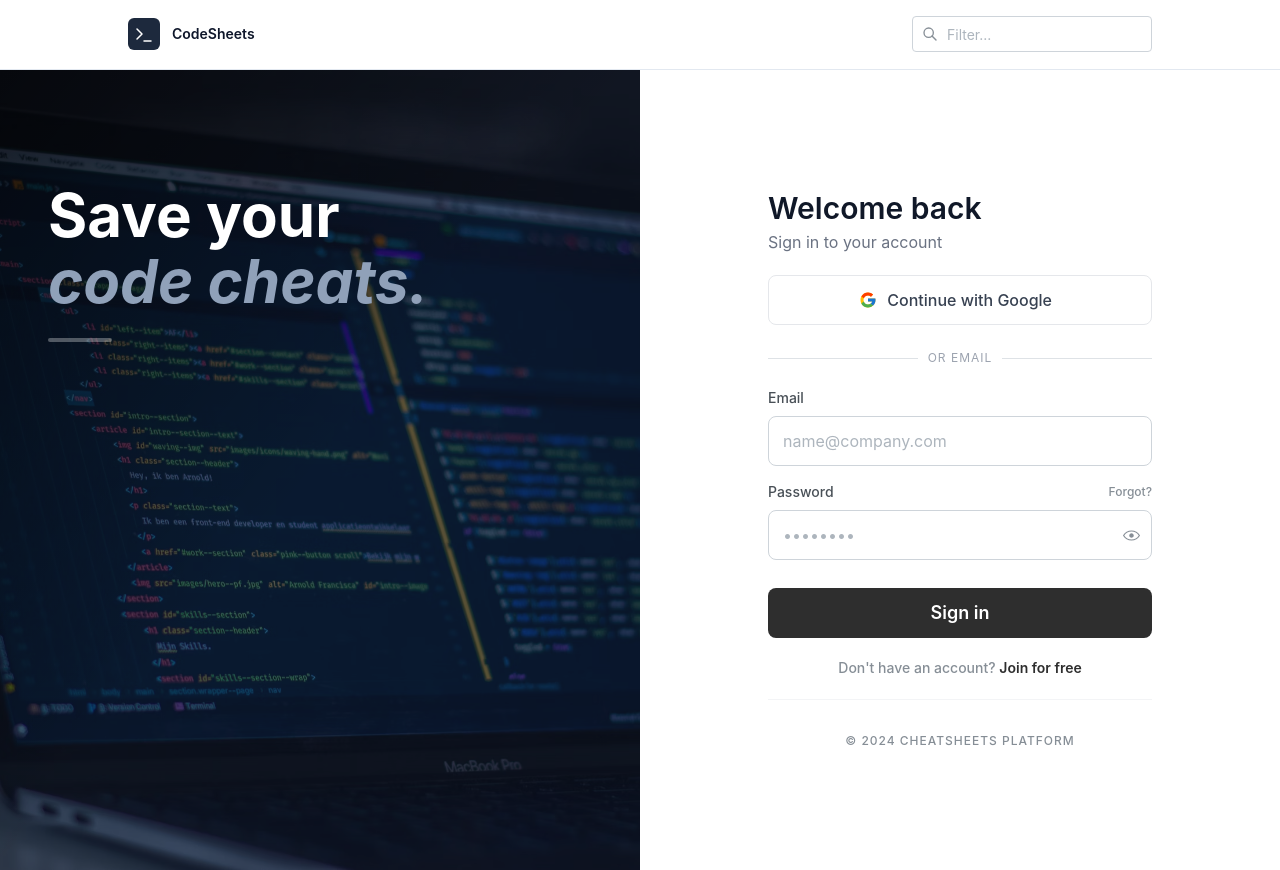
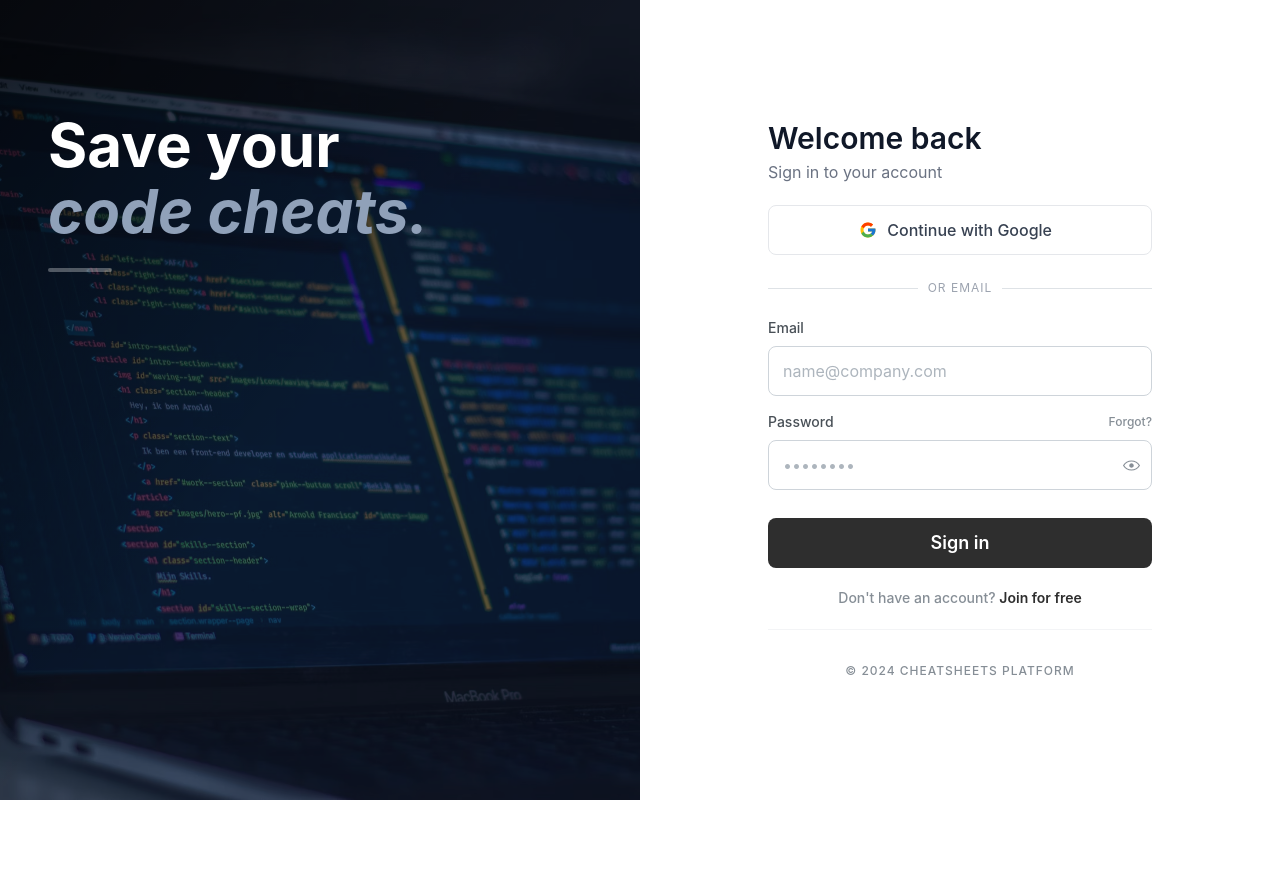
Before and after one commit to suzanpradhan/cheatsheets, a Next.js app: page /login in a window 1280 px wide. After the commit the page ends 800 px from the top, so only its background shows below. Built offline with nearby package versions, Linux system fonts and the light colour scheme; no server answers.

Commit message:
Refactor: Scope TopNav to pages layout

```diff
--- a/app/layout.tsx
+++ b/app/layout.tsx
@@ -2,7 +2,6 @@ import type { Metadata } from 'next';
 import { Geist, Geist_Mono } from 'next/font/google';
 import '@mantine/core/styles.css';
 import './globals.css';
-import { TopNav } from '@/components/partials/TopNav';
 import { Providers } from '@/components/Providers';
 
 const geistSans = Geist({
@@ -31,7 +30,6 @@ export default function RootLayout({
         className={`${geistSans.variable} ${geistMono.variable} antialiased`}
       >
         <Providers>
-          <TopNav />
           {children}
         </Providers>
       </body>
```
